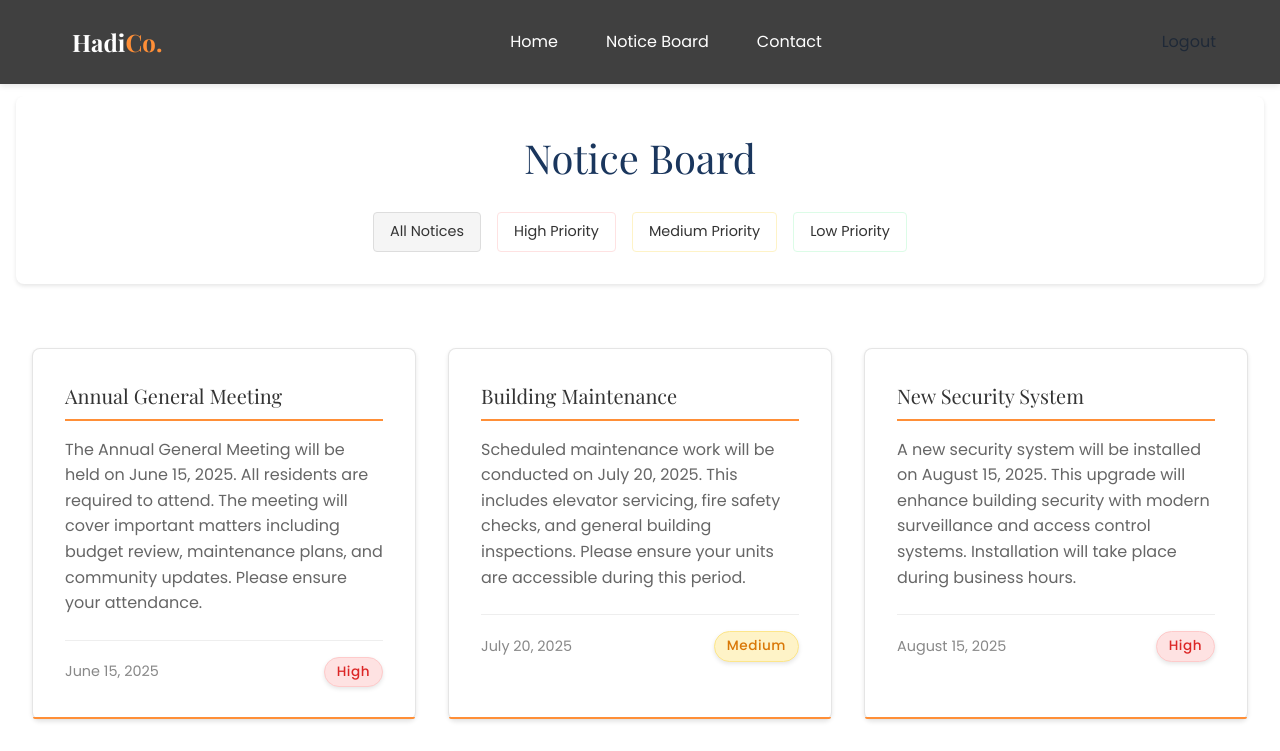
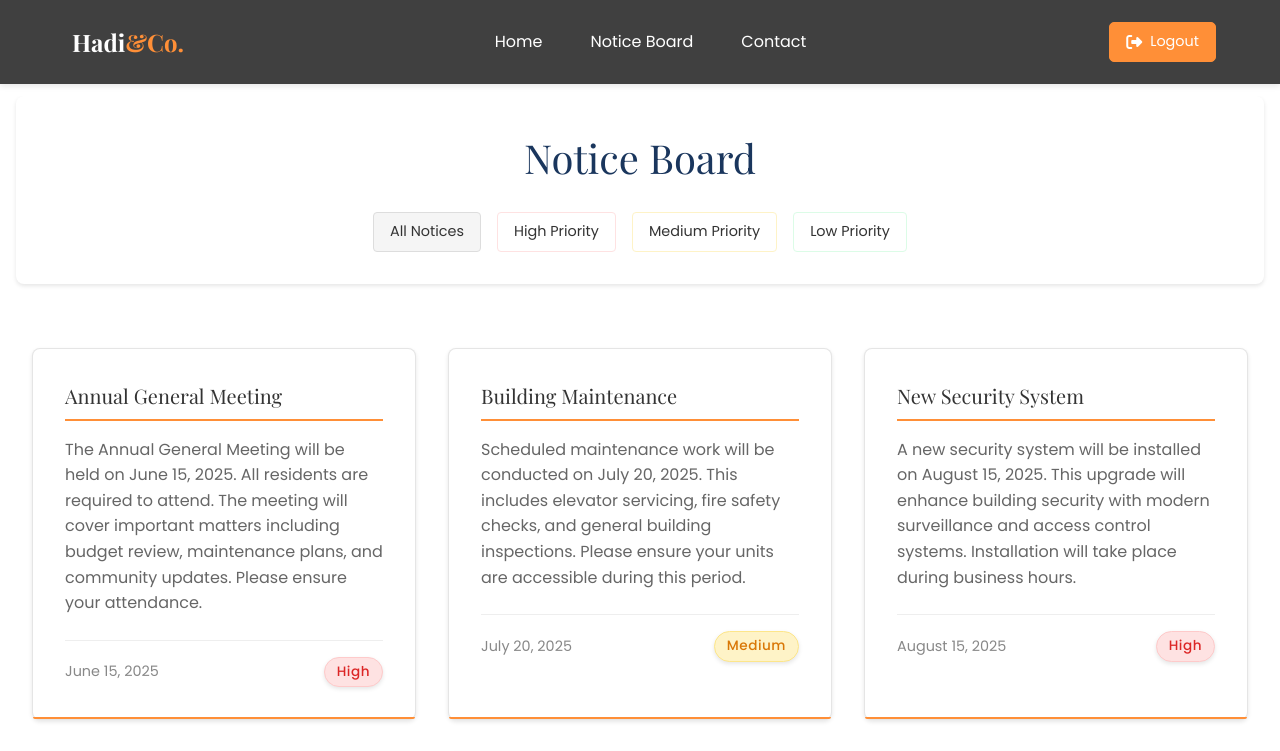
Before and after one commit to HxdiTron/website-1111, a Next.js app: page /notice-board in a window 1280 px wide. Shown: the top 751 px of the page. Built offline with nearby package versions, Linux system fonts and the light colour scheme; sample sign-in values are in the browser's storage.

Commit message:
final changes

```diff
--- a/app/globals.css
+++ b/app/globals.css
@@ -124,7 +124,8 @@ body {
   color: #FF8F37;
 }
 
-.navbar .login-btn {
+.navbar .login-btn,
+.navbar .logout-btn {
   background-color: #FF8F37;
   color: white;
   padding: 0.5rem 1rem;
@@ -135,13 +136,16 @@ body {
   display: flex;
   align-items: center;
   gap: 0.5rem;
-}
-
-.navbar .login-btn i {
+  cursor: pointer;
+}
+
+.navbar .login-btn i,
+.navbar .logout-btn i {
   font-size: 1rem;
 }
 
-.navbar .login-btn:hover {
+.navbar .login-btn:hover,
+.navbar .logout-btn:hover {
   background-color: #e67e2a;
   transform: translateY(-1px);
   box-shadow: 0 2px 4px rgba(0, 0, 0, 0.1);
--- a/app/notice-board/page.tsx
+++ b/app/notice-board/page.tsx
@@ -121,7 +121,7 @@ export default function NoticeBoard() {
       <nav className="navbar">
         <div className="nav-left">
           <Link href="/" className="brand">
-            Hadi<span className="brand-orange">Co.</span>
+            Hadi<span className="brand-orange">&</span><span className="brand-orange">Co.</span>
           </Link>
         </div>
         <div className="navLinks">
@@ -129,7 +129,8 @@ export default function NoticeBoard() {
           <Link href="/notice-board">Notice Board</Link>
           <Link href="/contact">Contact</Link>
         </div>
-        <button onClick={handleLogout} className="logout-button">
+        <button onClick={handleLogout} className="logout-btn">
+          <i className="fas fa-sign-out-alt"></i>
           Logout
         </button>
       </nav>
```
